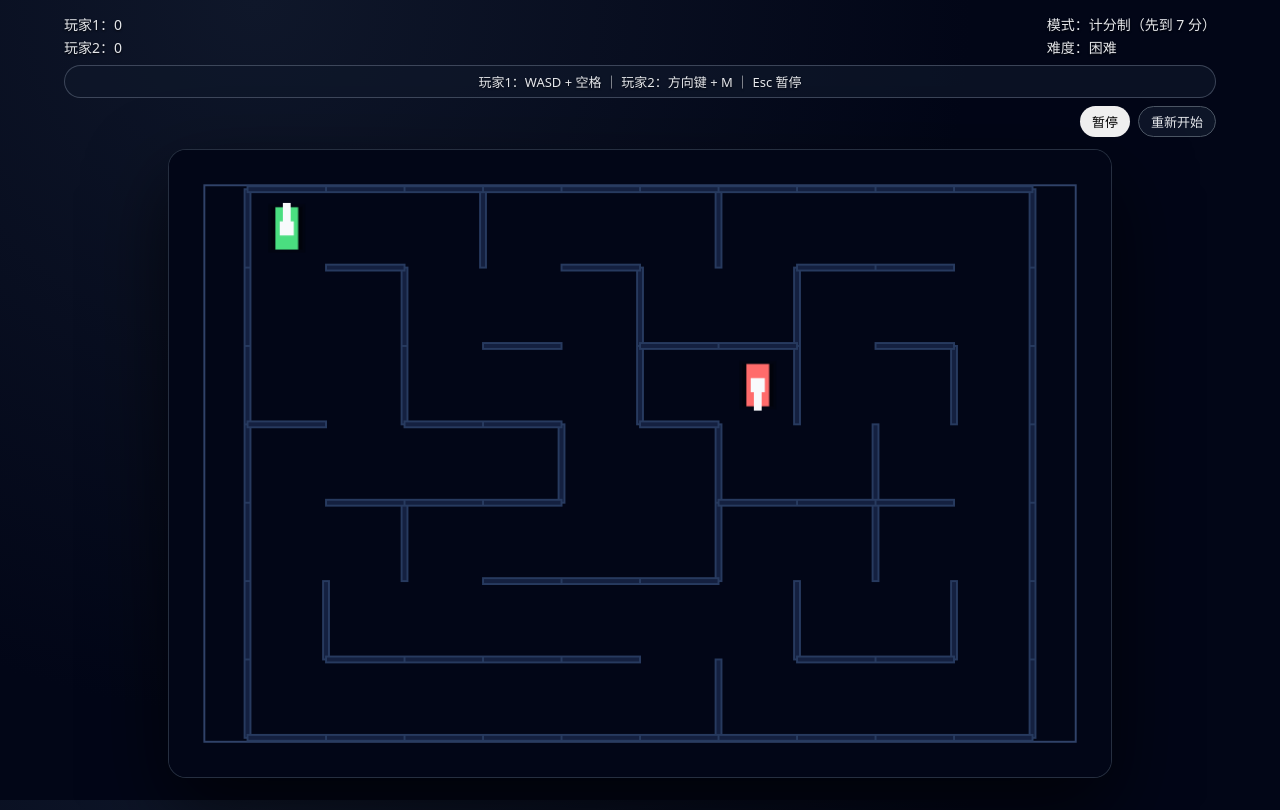
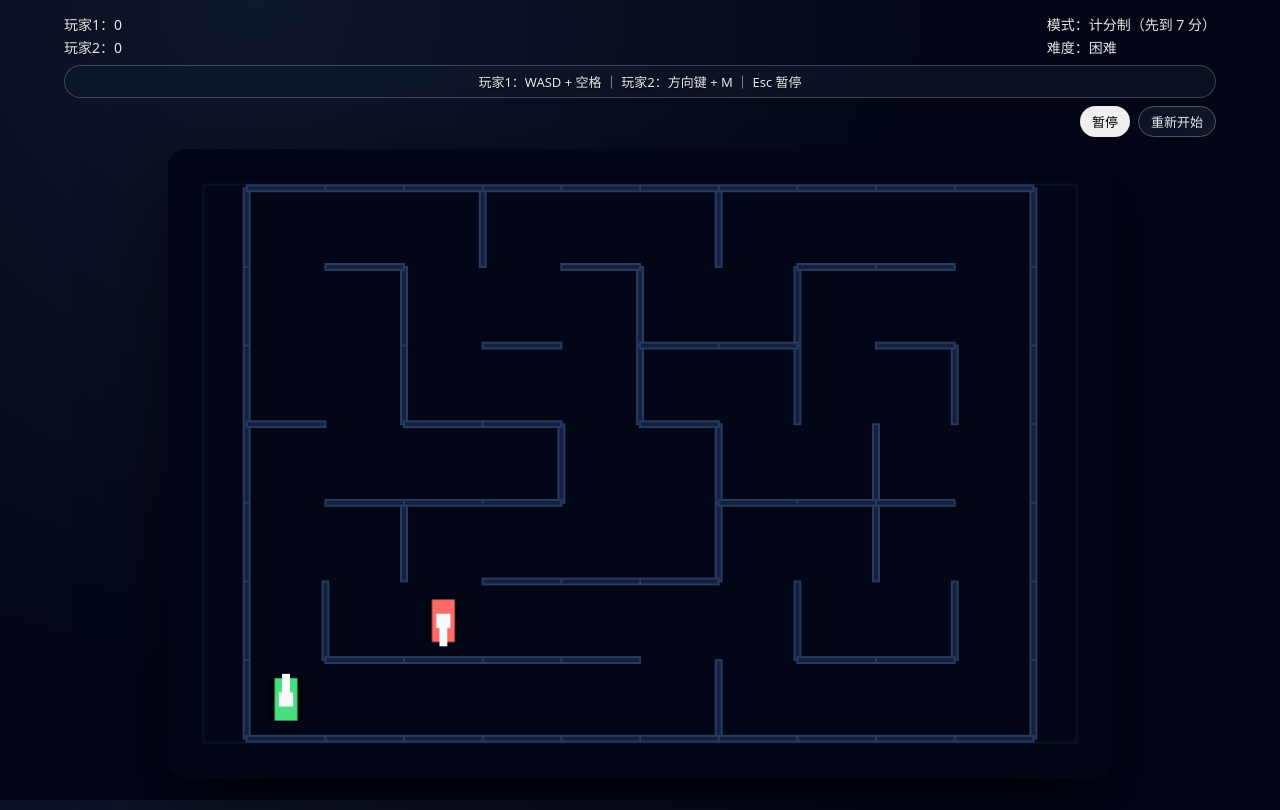
Before and after one commit to hai682/tanktrouble, a plain HTML site: page index.html in a window 1280 px wide. Both pictures are taken after a click on the button "开始游戏". Drawn offline with Linux system fonts and the light colour scheme.

Commit message:
Stabilize round transitions and spawns

```diff
--- a/game.js
+++ b/game.js
@@ -81,7 +81,7 @@ tankRadius: 18,
     background: "#020617", // 画布背景：更深的蓝灰，营造夜空感
     mazeWall: "#142040", // 迷宫墙体：比背景亮两档
     mazeOutline: "#273a5f", // 迷宫墙描边：再亮一点的蓝灰
-    mazeFrame: "#304269", // 迷宫外围边框
+    mazeFrame: "#304269", // 迷宫外围柔和描边（配合半透明减弱黑框感）
     tank1: "#4ade80", // 玩家1 坦克主体：亮绿色
     tank2: "#ff6b6b", // 玩家2 坦克主体：亮红色
     tankBarrel: "#f8fafc", // 炮管使用的浅色
@@ -138,8 +138,36 @@ tankRadius: 18,
     player1: { up: false, down: false, left: false, right: false, fire: false },
     player2: { up: false, down: false, left: false, right: false, fire: false },
   };
+  const activeKeys = new Set();
+  const suppressedKeys = new Set();
+
+  function clearAllInputStates() {
+    // 统一清除本地缓存的按键状态，并把“仍然按住”的按键编号放进 suppressedKeys，
+    // 这样即便玩家一直长按，也必须先抬起再按一次，才会重新被识别（避免上一局长按影响下一局）。
+    for (const key of Object.keys(input.player1)) {
+      input.player1[key] = false;
+    }
+    for (const key of Object.keys(input.player2)) {
+      input.player2[key] = false;
+    }
+    for (const code of activeKeys) {
+      suppressedKeys.add(code);
+    }
+    activeKeys.clear();
+  }
 
   function handleKeyChange(e, isDown) {
+    if (isDown) {
+      activeKeys.add(e.code);
+      if (suppressedKeys.has(e.code)) {
+        // 当前按键因为刚切换小局而被“压住”，等待玩家抬起后再生效
+        e.preventDefault();
+        return;
+      }
+    } else {
+      activeKeys.delete(e.code);
+      suppressedKeys.delete(e.code);
+    }
     switch (e.code) {
       // 玩家1：WASD + 空格
       case "KeyW":
@@ -419,7 +447,7 @@ function getTankForwardVector(tank) {
   let roundIndex = 0;
   let isRoundActive = false;
   let pendingRoundResult = null; // null / "playerWin" / "aiWin" / "draw"
-  let roundJudgeTimer = 0;
+  let roundJudgeTimer = 0; // >0 表示正在等待 3 秒死亡判定窗口
   const SPAWN_RECT_PLAYER = {
     x: CONFIG.mapPadding,
     y: CONFIG.canvasHeight - CONFIG.mapPadding - 180,
@@ -822,11 +850,11 @@ function getTankForwardVector(tank) {
       };
     }
 
-    // —— 出生点：只从“出口>=2 的格子”里选，且尽量相距较远 ——
+    // —— 出生点：在所有“至少有一条出口的通行格子”中随机挑选 ——
     const candidates = [];
     for (let y = 0; y < rows; y++) {
       for (let x = 0; x < cols; x++) {
-        if (neighbors[y][x].length >= 2) {
+        if (neighbors[y][x].length >= 1) {
           candidates.push({ x, y });
         }
       }
@@ -835,48 +863,22 @@ function getTankForwardVector(tank) {
     let playerCell = { x: 0, y: 0 };
     let aiCell = { x: cols - 1, y: rows - 1 };
 
-    if (candidates.length > 0) {
-      // 玩家：大致“左上角”的一个格子（x+y 最小）
-      playerCell = candidates.reduce((best, c) => {
-        const bestScore = best.x + best.y;
-        const score = c.x + c.y;
-        return score < bestScore ? c : best;
-      });
-
-      // BFS 计算各格子距离
-      const dist = Array.from({ length: rows }, () =>
-        Array(cols).fill(Infinity)
-      );
-      const queue = [];
-      dist[playerCell.y][playerCell.x] = 0;
-      queue.push(playerCell);
-
-      while (queue.length > 0) {
-        const cur = queue.shift();
-        const dcur = dist[cur.y][cur.x];
-        for (const nb of neighbors[cur.y][cur.x]) {
-          if (dist[nb.y][nb.x] > dcur + 1) {
-            dist[nb.y][nb.x] = dcur + 1;
-            queue.push(nb);
-          }
-        }
-      }
-
-      // AI：从候选里选一个距离玩家最远的格子
-      let maxDist = -1;
-      for (const c of candidates) {
-        const d = dist[c.y][c.x];
-        if (
-          Number.isFinite(d) &&
-          d > maxDist &&
-          (c.x !== playerCell.x || c.y !== playerCell.y)
-        ) {
-          maxDist = d;
-          aiCell = c;
-        }
-      }
-    }
-
+    if (candidates.length >= 2) {
+      // 在候选列表里随机打乱一次，再取前两个不同的格子。
+      const shuffled = [...candidates];
+      for (let i = shuffled.length - 1; i > 0; i--) {
+        const j = Math.floor(Math.random() * (i + 1));
+        [shuffled[i], shuffled[j]] = [shuffled[j], shuffled[i]];
+      }
+      playerCell = shuffled[0];
+      aiCell = shuffled[1];
+    } else if (candidates.length === 1) {
+      // 极端兜底：只有一个合法格子时，把另一辆坦克放在对角附近。
+      playerCell = candidates[0];
+      aiCell = { x: clampInt(playerCell.x + 1, 0, cols - 1), y: clampInt(playerCell.y + 1, 0, rows - 1) };
+    }
+
+    // 把格子坐标转换成世界坐标，得到真正的出生点。
     playerSpawnPoint = cellToWorldCenter(playerCell.x, playerCell.y);
     aiSpawnPoint = cellToWorldCenter(aiCell.x, aiCell.y);
 
@@ -1377,11 +1379,10 @@ function getTankForwardVector(tank) {
   //   1）根据击中信息算出本小局结果 result；
   //   2）把结果记到 pendingRoundResult，交给主循环在当帧末尾统一调用 endRound。
   // ===== 击中判定 & 3 秒判定窗口 =====
-  // 规则：
-  //   - 任意坦克被任意子弹击中立即判定为“死亡”，但不会立刻结束小局；
-  //   - 第一次有人阵亡时，开启一个最多 3 秒的判定窗口（roundJudgeTimer）；
-  //   - 如果在这 3 秒内对手也死亡 => 双杀，立即把 pendingRoundResult 设为 "draw"；
-  //   - 如果 3 秒过去仍然只有一方死亡 => 存活的一方胜利，由 gameLoop 按存活方决定结果。
+  // 时间轴：
+  //   1）第一辆坦克被击毁时，标记死亡并启动 3 秒倒计时（roundJudgeTimer = 3）。
+  //   2）倒计时期间，无论对手是否立刻死亡，都保持当前局面并让玩家有 3 秒缓冲。
+  //   3）倒计时归零后，才根据“存活情况”一次性判定胜负/平局，再交给 endRound。
   function handleTankHit(victim) {
     if (!victim || !victim.isAlive) return;
 
@@ -1399,14 +1400,8 @@ function getTankForwardVector(tank) {
       roundJudgeTimer = 3.0;
     }
 
-    const playerDead = playerTank && !playerTank.isAlive;
-    const aiDead = aiTank && !aiTank.isAlive;
-
-    // 双杀（可能是自杀 + 反弹、或双方互相击杀）：直接判定平局，
-    // 在 gameLoop 本帧末尾统一调用 endRound("draw")。
-    if (playerDead && aiDead && !pendingRoundResult) {
-      pendingRoundResult = "draw";
-    }
+    // 双杀/单杀的最终胜负在 gameLoop 中 roundJudgeTimer 归零时统一判断，
+    // 这里不再立即给出结果，保证“无论如何都等待满 3 秒”这一体验。
   }
 
 
@@ -1670,6 +1665,7 @@ function getTankForwardVector(tank) {
     roundIndex++;
     isRoundActive = true;
     explosions = []; // 新局前清空残留的爆炸碎片
+    clearAllInputStates(); // 进入新局前强制松手，避免上一局长按直接继承
 
     // 每一小局开始时重置 3 秒判定状态
     roundJudgeTimer = 0;
@@ -1720,6 +1716,7 @@ function getTankForwardVector(tank) {
   function endRound(result) {
     if (!isRoundActive) return; // 防止重复结束同一小局
     isRoundActive = false;
+    clearAllInputStates(); // 小局落定瞬间清理所有输入状态，3 秒窗口结束后不会带入下一局
 
     // 一旦小局结果落定，立即清空场上所有子弹，
     // 防止残余子弹飞进下一局，或者影响 3 秒判定之后的新局。
@@ -1770,6 +1767,7 @@ function getTankForwardVector(tank) {
     remainingTime = CONFIG.timeLimit;
     bullets = [];
     explosions = [];
+    clearAllInputStates(); // 整场重置时同步清空按键缓存
 
     // 新的整场对战从第 0 局开始，随后 startNewRound 会递增到 1
     roundIndex = 0;
@@ -1902,24 +1900,28 @@ function getTankForwardVector(tank) {
     isRoundActive = false;
     pendingRoundResult = null;
     roundJudgeTimer = 0;
+    clearAllInputStates(); // 回到菜单同样要清键，避免背景长按
     updateHUD();
     updateCanvasScale();
   }
 
   // ===== 渲染 =====
   function drawBackground() {
-    // 深蓝背景 + 迷宫外边框
+    // 深蓝背景直接铺满画布，外围描边使用半透明的深蓝色，避免出现突兀的黑色硬边框。
     ctx.fillStyle = COLORS.background;
     ctx.fillRect(0, 0, canvas.width, canvas.height);
 
+    ctx.save();
     ctx.strokeStyle = COLORS.mazeFrame;
-    ctx.lineWidth = 2;
+    ctx.globalAlpha = 0.3;
+    ctx.lineWidth = 1.2;
     ctx.strokeRect(
       CONFIG.mapPadding - 4,
       CONFIG.mapPadding - 4,
       canvas.width - CONFIG.mapPadding * 2 + 8,
       canvas.height - CONFIG.mapPadding * 2 + 8
     );
+    ctx.restore();
   }
 
   function drawObstacles() {
@@ -2043,10 +2045,11 @@ function getTankForwardVector(tank) {
       updateBullets(dt);
       updateExplosions(dt);
 
-      // === 3 秒判定窗口处理 ===
+      // === 3 秒判定窗口处理：第一辆坦克死亡后固定等满 3 秒再判定胜负 ===
       if (roundJudgeTimer > 0) {
         roundJudgeTimer -= dt;
         if (roundJudgeTimer <= 0 && !pendingRoundResult) {
+          roundJudgeTimer = 0;
           const playerAlive = playerTank && playerTank.isAlive;
           const aiAlive = aiTank && aiTank.isAlive;
           if (playerAlive && !aiAlive) {
--- a/style.css
+++ b/style.css
@@ -40,7 +40,7 @@ body {
   border-radius: 18px;
   background: #010818;
   box-shadow: 0 32px 80px rgba(0, 0, 0, 0.65);
-  border: 1px solid rgba(148, 163, 184, 0.25);
+  border: none; /* 去掉画布外围的黑框，让迷宫直接融入深蓝背景 */
 }
 
 /* 通用面板 */
```
